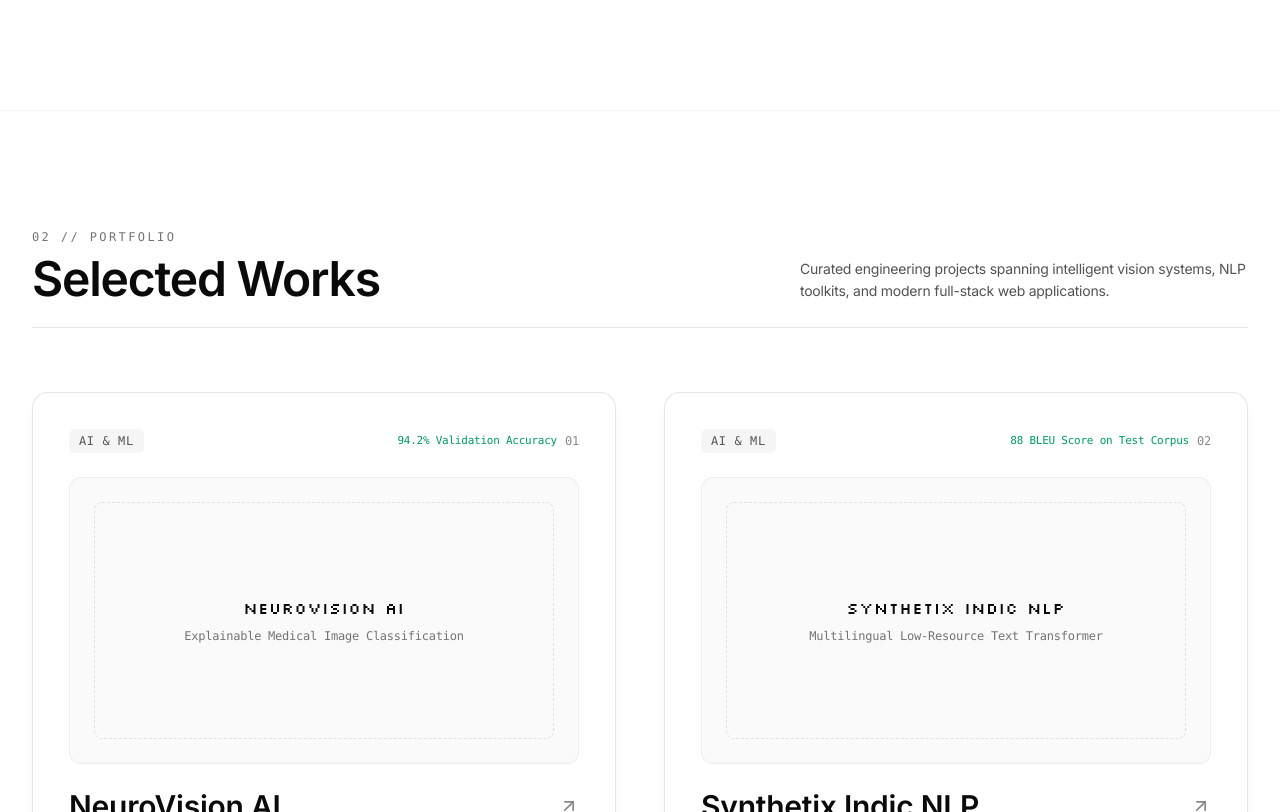
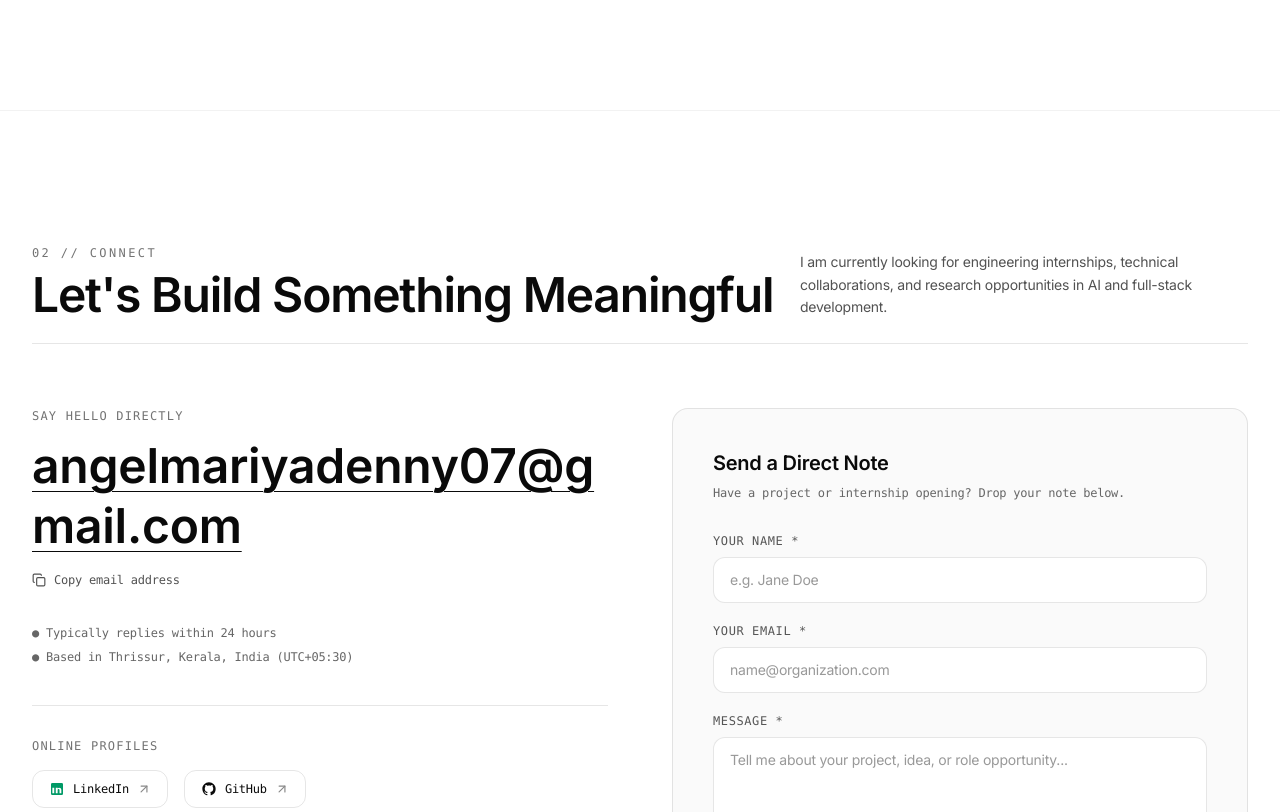
Before and after one commit to angelmariya-125/Angel-Mariya, a Next.js app: page / in a window 1280 px wide. Shown: the part 1988-2800 px from the top of the page. Built offline with nearby package versions, Linux system fonts and the light colour scheme.

Commit message:
Remove Selected Works projects and Retro Pixel Snake arcade game

```diff
--- a/src/app/page.tsx
+++ b/src/app/page.tsx
@@ -1,27 +1,22 @@
 "use client";
 
-import React, { useState } from "react";
+import React from "react";
 import { SmoothScrollProvider } from "@/lib/lenis-provider";
 import { CustomCursor } from "@/components/custom-cursor";
 import { Navbar } from "@/components/navbar";
 import { Hero } from "@/sections/hero";
 import { About } from "@/sections/about";
-import { Works } from "@/sections/works";
-import { GameSection } from "@/sections/game";
 import { Contact } from "@/sections/contact";
 import { Footer } from "@/components/footer";
-import { GameModal } from "@/components/game-modal";
 
 export default function Home() {
-  const [isGameModalOpen, setIsGameModalOpen] = useState(false);
-
   return (
     <SmoothScrollProvider>
       <CustomCursor />
 
       <div className="relative min-h-screen max-w-full overflow-x-hidden bg-white text-[#0a0a0a] dark:bg-[#0a0a0a] dark:text-[#f5f5f5] flex flex-col selection:bg-[#0a0a0a] selection:text-white dark:selection:bg-white dark:selection:text-[#0a0a0a]">
         {/* Sticky Frosted Top Navigation */}
-        <Navbar onOpenGameModal={() => setIsGameModalOpen(true)} />
+        <Navbar />
 
         <main className="flex-1 w-full max-w-full overflow-x-hidden">
           {/* 1. Hero Section */}
@@ -30,24 +25,12 @@ export default function Home() {
           {/* 2. About Me Section */}
           <About />
 
-          {/* 3. Works Section */}
-          <Works />
-
-          {/* 4. Play Game Section */}
-          <GameSection />
-
-          {/* 5. Contact Section */}
+          {/* 3. Contact Section */}
           <Contact />
         </main>
 
-        {/* 6. Footer */}
+        {/* 4. Footer */}
         <Footer />
-
-        {/* Dedicated Arcade Modal for quick trigger from Nav */}
-        <GameModal
-          isOpen={isGameModalOpen}
-          onClose={() => setIsGameModalOpen(false)}
-        />
       </div>
     </SmoothScrollProvider>
   );
--- a/src/components/navbar.tsx
+++ b/src/components/navbar.tsx
@@ -2,11 +2,11 @@
 
 import React, { useState, useEffect } from "react";
 import { motion, useScroll, useSpring } from "framer-motion";
-import { Moon, Sun, Menu, X, Gamepad2, Sparkles } from "lucide-react";
+import { Moon, Sun, Menu, X } from "lucide-react";
 import { Magnetic } from "./magnetic";
 import { portfolioContent } from "@/data/content";
 
-export function Navbar({ onOpenGameModal }: { onOpenGameModal?: () => void }) {
+export function Navbar() {
   const [isScrolled, setIsScrolled] = useState(false);
   const [isDark, setIsDark] = useState(false);
   const [mobileMenuOpen, setMobileMenuOpen] = useState(false);
@@ -44,8 +44,6 @@ export function Navbar({ onOpenGameModal }: { onOpenGameModal?: () => void }) {
 
   const navLinks = [
     { name: "About Me", href: "#about" },
-    { name: "Works", href: "#works" },
-    { name: "Play Game", href: "#game", isGame: true },
     { name: "Contact", href: "#contact" },
   ];
 
@@ -88,15 +86,8 @@ export function Navbar({ onOpenGameModal }: { onOpenGameModal?: () => void }) {
               <Magnetic key={link.name} strength={0.25}>
                 <a
                   href={link.href}
-                  onClick={(e) => {
-                    if (link.isGame && onOpenGameModal) {
-                      e.preventDefault();
-                      onOpenGameModal();
-                    }
-                  }}
                   className="px-3.5 py-1.5 text-xs uppercase tracking-wider font-medium text-[#444444] dark:text-[#a0a0a0] hover:text-[#0a0a0a] dark:hover:text-[#ffffff] transition-colors rounded-full hover:bg-black/5 dark:hover:bg-white/10 flex items-center gap-1.5"
                 >
-                  {link.isGame && <Gamepad2 className="w-3 h-3 text-emerald-600 dark:text-emerald-400" />}
                   {link.name}
                 </a>
               </Magnetic>
@@ -152,16 +143,9 @@ export function Navbar({ onOpenGameModal }: { onOpenGameModal?: () => void }) {
               <a
                 key={link.name}
                 href={link.href}
-                onClick={(e) => {
-                  setMobileMenuOpen(false);
-                  if (link.isGame && onOpenGameModal) {
-                    e.preventDefault();
-                    onOpenGameModal();
-                  }
-                }}
+                onClick={() => setMobileMenuOpen(false)}
                 className="text-sm uppercase tracking-wider py-2 font-medium text-[#0a0a0a] dark:text-[#f5f5f5] flex items-center gap-2 border-b border-[#0a0a0a]/5 dark:border-white/5"
               >
-                {link.isGame && <Gamepad2 className="w-4 h-4 text-emerald-500" />}
                 {link.name}
               </a>
             ))}
--- a/src/data/content.ts
+++ b/src/data/content.ts
@@ -190,62 +190,8 @@ export const portfolioContent: PortfolioContent = {
 
   works: {
     title: "Selected Works",
-    subtitle:
-      "Curated engineering projects spanning intelligent vision systems, NLP toolkits, and modern full-stack web applications.",
-    projects: [
-      {
-        id: "neuro-vision",
-        title: "NeuroVision AI",
-        tagline: "Explainable Medical Image Classification",
-        description:
-          "An end-to-end deep learning framework designed to assist clinicians in classifying chest X-rays with Grad-CAM visual heatmaps for explainable diagnostic transparency.",
-        tags: ["PyTorch", "Python", "FastAPI", "Next.js", "OpenCV"],
-        metrics: "94.2% Validation Accuracy",
-        category: "AI & ML",
-        githubUrl: "https://github.com/angelmariya/neurovision-ai",
-        liveUrl: "https://neurovision-ai-demo.vercel.app",
-        featured: true,
-      },
-      {
-        id: "malayalam-nlp",
-        title: "Synthetix Indic NLP",
-        tagline: "Multilingual Low-Resource Text Transformer",
-        description:
-          "A fine-tuned transformer pipeline for multilingual sentiment analysis and text summarization focusing on Malayalam and Indian regional dialects.",
-        tags: ["Hugging Face", "Transformers", "PyTorch", "Flask", "TypeScript"],
-        metrics: "88 BLEU Score on Test Corpus",
-        category: "AI & ML",
-        githubUrl: "https://github.com/angelmariya/synthetix-nlp",
-        liveUrl: "https://synthetix-nlp.vercel.app",
-        featured: true,
-      },
-      {
-        id: "campus-flow",
-        title: "CampusFlow Portal",
-        tagline: "Smart Academic Scheduler & Student Knowledge Base",
-        description:
-          "A centralized campus management system with an AI query bot that automates timetable conflict resolution and delivers instantaneous academic announcements.",
-        tags: ["Next.js", "TypeScript", "Tailwind CSS", "PostgreSQL", "Prisma"],
-        metrics: "1,200+ Active Student Queries",
-        category: "Full Stack",
-        githubUrl: "https://github.com/angelmariya/campusflow",
-        liveUrl: "https://campusflow.vercel.app",
-        featured: true,
-      },
-      {
-        id: "aura-lens",
-        title: "Aura Minimalist Commerce",
-        tagline: "AI-Powered Aesthetic Headless Storefront",
-        description:
-          "High-performance editorial e-commerce platform incorporating vector-similarity visual recommendations, instant search, and sleek micro-animations.",
-        tags: ["React", "Next.js", "Tailwind CSS", "Framer Motion", "Stripe API"],
-        metrics: "99+ Lighthouse Score",
-        category: "Full Stack",
-        githubUrl: "https://github.com/angelmariya/aura-commerce",
-        liveUrl: "https://aura-store-demo.vercel.app",
-        featured: false,
-      },
-    ],
+    subtitle: "",
+    projects: [],
   },
 
   game: {
--- a/src/sections/contact.tsx
+++ b/src/sections/contact.tsx
@@ -41,7 +41,7 @@ export function Contact() {
         <div data-reveal className="flex flex-col md:flex-row md:items-end justify-between mb-16 gap-6 border-b border-[#0a0a0a]/10 dark:border-white/10 pb-6">
           <div>
             <span className="font-mono text-xs uppercase tracking-[0.2em] text-[#737373] dark:text-[#888888]">
-              04 // Connect
+              02 // Connect
             </span>
             <h2 className="font-grotesk text-3xl sm:text-5xl font-semibold tracking-tight text-[#0a0a0a] dark:text-[#f5f5f5] mt-2">
               {portfolioContent.contact.title}
```
